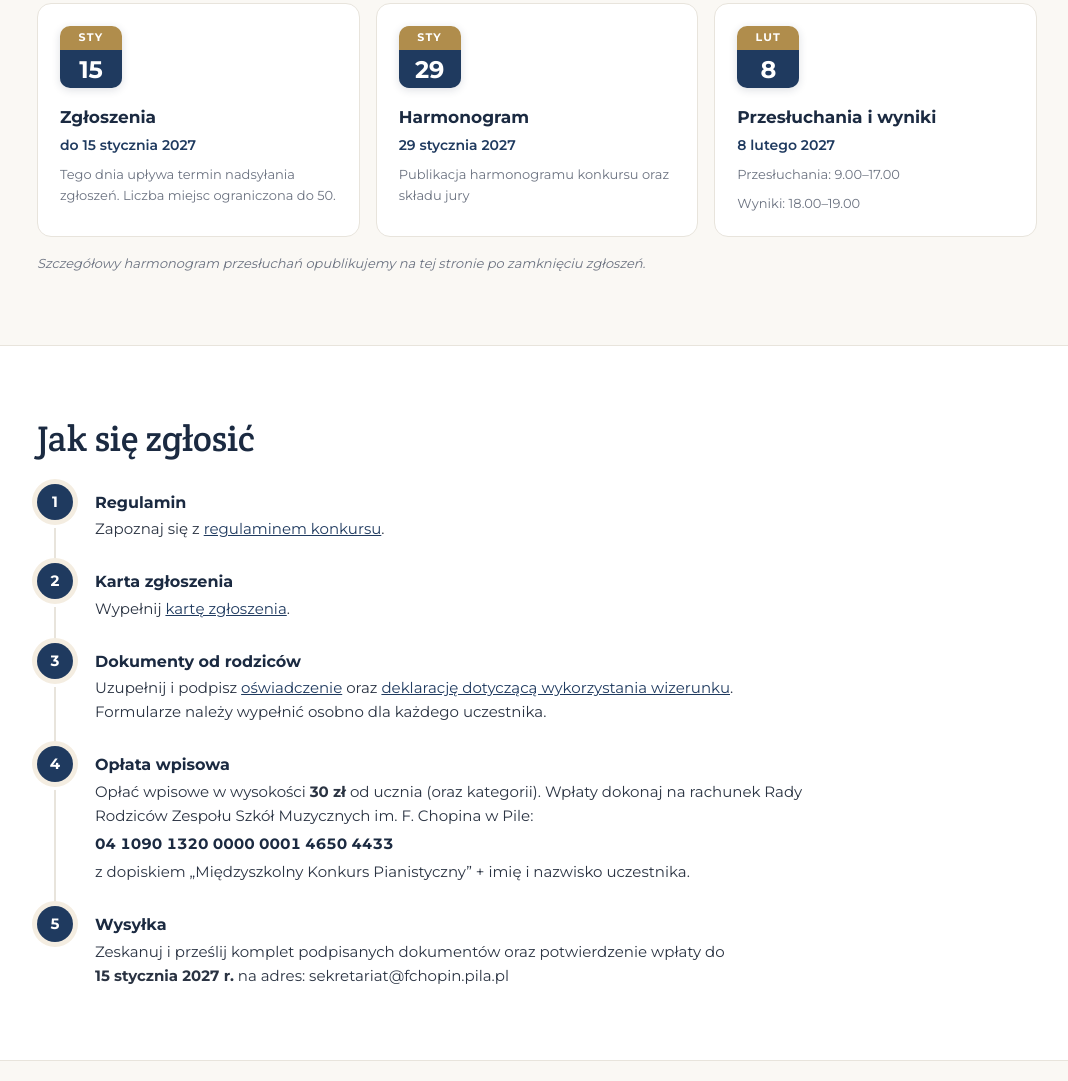
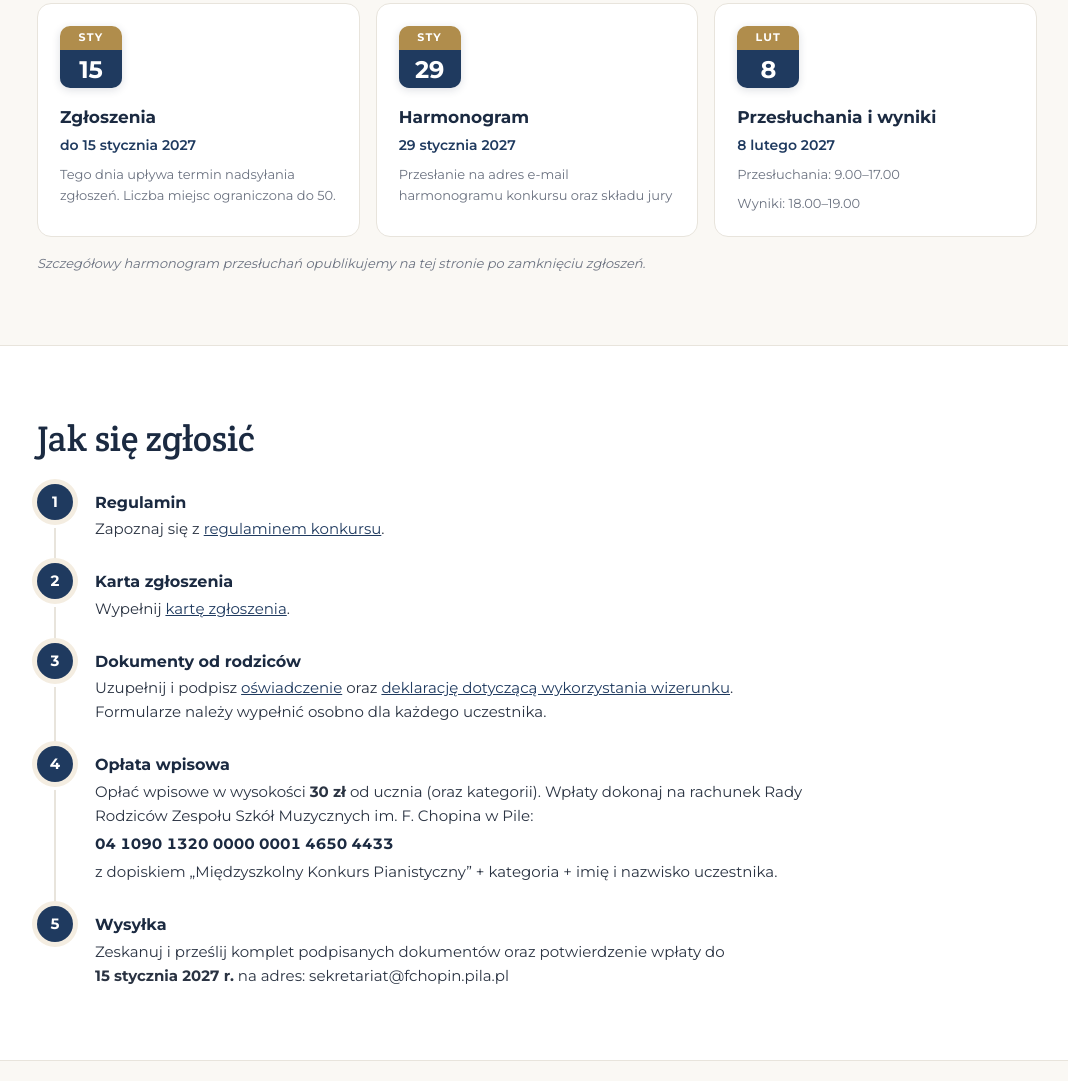
Before and after one commit to prokofiew/konkurs-pianistyczny, a plain HTML site: page index.html in a window 1280 px wide. Shown: the part 1443-2524 px from the top of the page, without its empty margins (103-1171 px from the left). Drawn offline with Linux system fonts and the light colour scheme.

Commit message:
edit: content

```diff
--- a/index.html
+++ b/index.html
@@ -833,7 +833,7 @@
             <div>
               <p class="t-title">Harmonogram</p>
               <p class="t-when">29 stycznia 2027</p>
-              <p class="t-desc">Publikacja harmonogramu konkursu oraz składu jury</p>
+              <p class="t-desc">Przesłanie na adres e-mail harmonogramu konkursu oraz składu jury</p>
             </div>
           </div>
           <div class="tcard">
@@ -872,7 +872,7 @@
               Opłać wpisowe w wysokości <b>30 zł</b> od ucznia (oraz kategorii).
               Wpłaty dokonaj na rachunek Rady Rodziców Zespołu Szkół Muzycznych im. F. Chopina w Pile:
               <b class="account"><span>04 1090 1320 0000</span> <span>0001 4650 4433</span></b>
-              z dopiskiem „Międzyszkolny Konkurs Pianistyczny” + imię i nazwisko uczestnika.
+              z dopiskiem „Międzyszkolny Konkurs Pianistyczny” + kategoria + imię i nazwisko uczestnika.
             </span>
           </li>
           <li><span class="step-title">Wysyłka</span>
```
